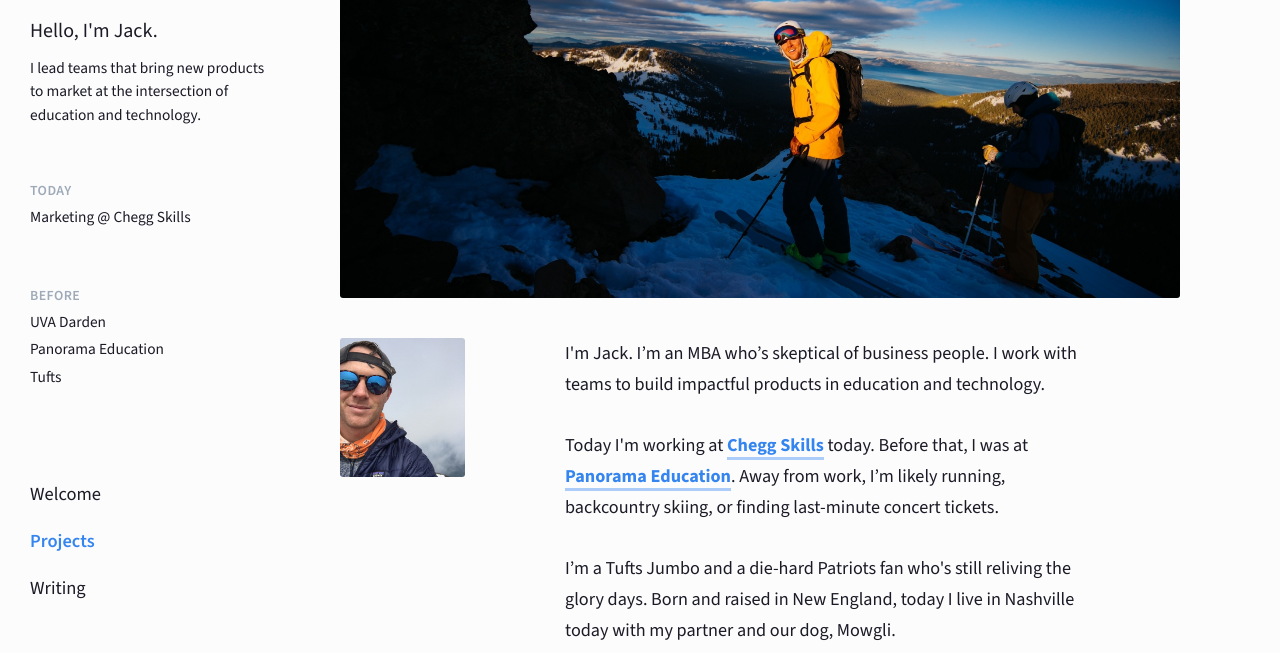
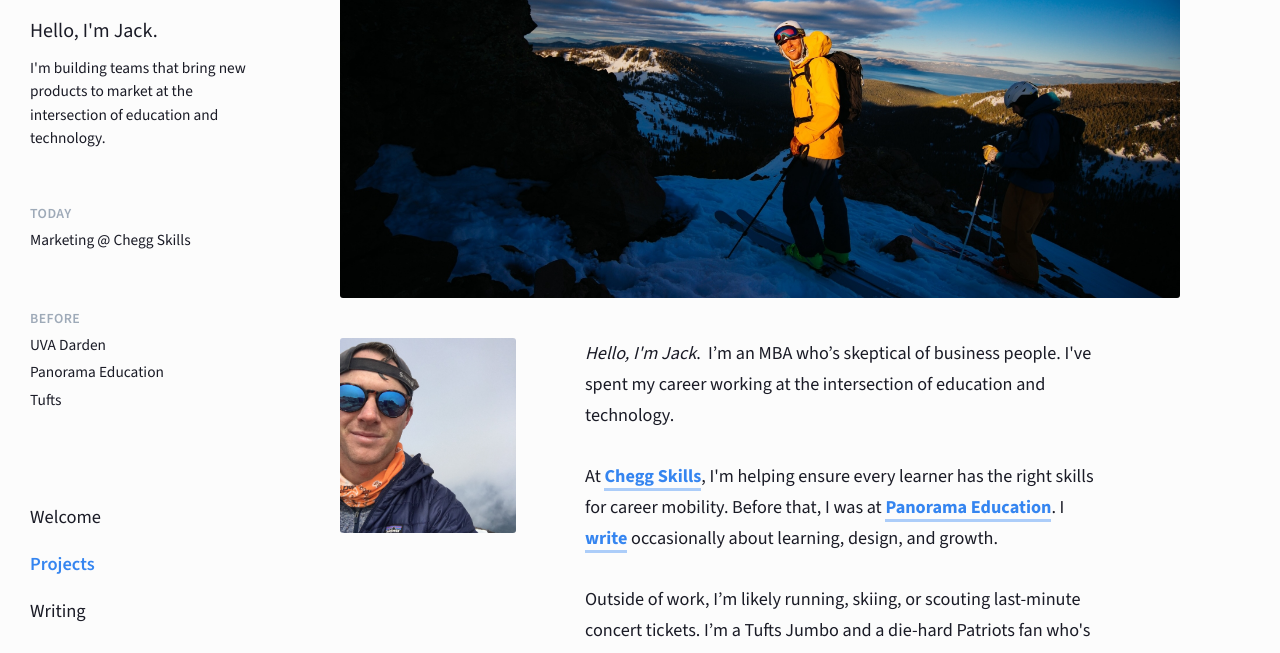
Before and after one commit to jackrmcdermott/jackrmcdermott.github.io, a plain HTML site: page about/index.html in a window 1280 px wide. Shown: the part 86-739 px from the top of the page. Drawn offline with nearby package versions, Linux system fonts and the light colour scheme; some packages are replaced by stand-ins of ours; a script that the page names is missing.

Commit message:
copy updates

```diff
--- a/about/index.html
+++ b/about/index.html
@@ -2,7 +2,7 @@
 <html lang="en">
 
 <head>
-  <title>About me | Jack McDermott</title>
+  <title>About Me | Jack McDermott</title>
   <meta charset="UTF-8">
   <meta content="IE=edge" http-equiv="X-UA-Compatible">
   <meta content="width=device-width,initial-scale=1" name="viewport">
@@ -45,17 +45,17 @@
     <figure class="about"><img class="img-responsive featured-image" alt="" src="/assets/images/about/jack-wide.jpg" /></figure>
 
     <div class="row about-row">
-      <div class="col-xs-12 col-md-2 profile-pic">
-        <img class="img-responsive" alt="" src="/assets/images/about/jack.jpg">
+      <div class="col-xs-12 col-md-3 profile-pic">
+        <img class="img-responsive profile" alt="" src="/assets/images/about/jack.jpg">
       </div><!-- end col -->
 
-      <div class="col-xs-12 col-md-9 ">
+      <div class="col-xs-12 col-md-8 ">
 
-        <p class="paragraph">I'm Jack. I’m an MBA who’s skeptical of business people. I work with teams to build impactful products in education and technology.</p>
+        <p class="paragraph"><em>Hello, I'm Jack</em>. &nbsp;I’m an MBA who’s skeptical of business people. I've spent my career working at the intersection of education and technology.</p>
 
-        <p class="paragraph">Today I'm working at  <a href="https://chegg.com/skills" target="_blank"><strong>Chegg Skills</strong></a> today. Before that, I was at  <a href="https://panoramaed.com" target="_blank"><strong>Panorama Education</strong></a>. Away from work, I’m likely running, backcountry skiing, or finding last-minute concert tickets.</p>
+        <p class="paragraph">At <a href="https://chegg.com/skills" target="_blank"><strong>Chegg Skills</strong></a>, I'm helping ensure every learner has the right skills for career mobility. Before that, I was at <a href="https://panoramaed.com" target="_blank"><strong>Panorama Education</strong></a>. I <a href="/writing" target="_blank"><strong>write</strong></a> occasionally about learning, design, and growth.</p>
 
-        <p class="paragraph">I’m a Tufts Jumbo and a die-hard Patriots fan who's still reliving the glory days. Born and raised in New England, today I live in Nashville today with my partner and our dog, Mowgli.</p>
+        <p class="paragraph">Outside of work, I’m likely running, skiing, or scouting last-minute concert tickets. I’m a Tufts Jumbo and a die-hard Patriots fan who's still reliving the glory days. Born and raised in New England, I live in Nashville today with my partner and our dog, Mowgli.</p>
 
     </div><!-- end row -->
 
--- a/header.html
+++ b/header.html
@@ -17,7 +17,7 @@
             Jack McDermott
           </a>
         <p class="site-tagline"><span class="hi">
-          <span id="hello">Hello, I'm Jack.</span></br>I lead teams that bring new products to market at the intersection of education and technology.
+          <span id="hello">Hello, I'm Jack.</span></br>I'm building teams that bring new products to market at the intersection of education and technology.
         </p>
 
         <p class="sidebar-entry"><span class="timeframe">Today</span></br>Marketing @ Chegg Skills</p>
--- a/style.scss
+++ b/style.scss
@@ -291,17 +291,20 @@ section.about {
 		margin: 40px 0px;
 	}
 
-	div.profile-pic {
-		padding-left: 0px;
-	}
 
 	p.paragraph {
 		margin-top: 0px;
-		padding-left: 70px;
+		padding-left: 20px;
 	}
 
-	.img-responsive {
+	div.profile-pic {
+		padding-left: 0px;
+		text-align: left;
+	}
+
+	.img-responsive.profile {
 		padding: 0px;
+		width: 90%;
 	}
 
 
```
Also changed, not shown: index.html (+1 -1 lines), main.css, style.css.
